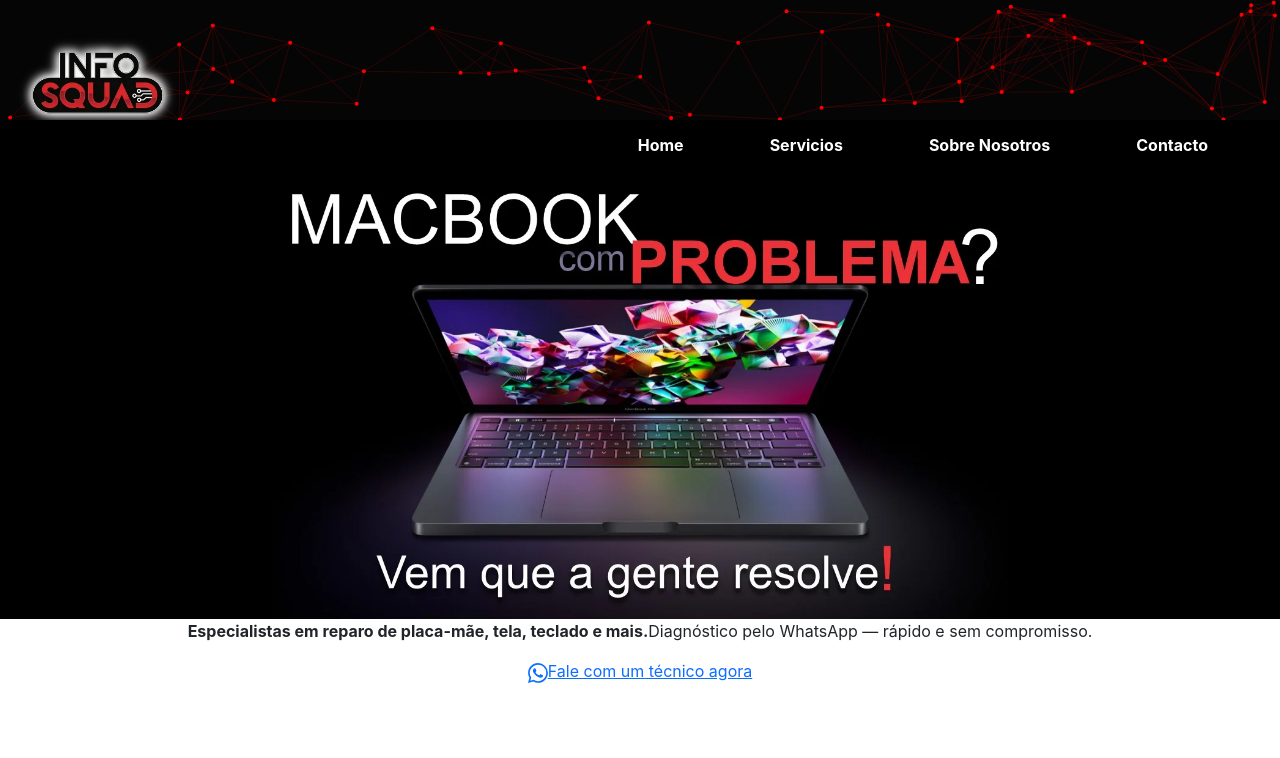
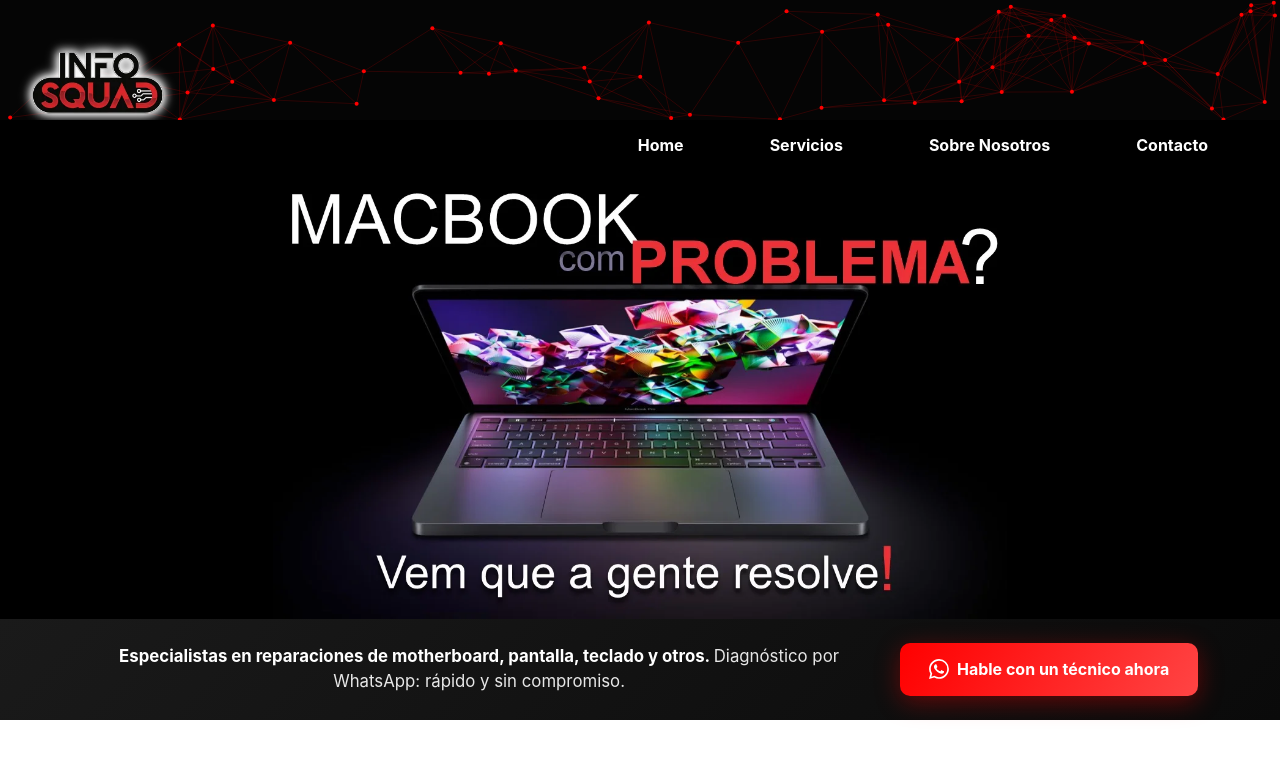
Before and after one commit to FrancoMED/BIOSTEC, a React (Create React App) app in the folder client/: page / in a window 1280 px wide. Shown: the top 758 px of the page. Built offline with nearby package versions, Linux system fonts and the light colour scheme.

Commit message:
add component LandingPage with css modules

```diff
--- a/client/src/components/LandingPage/LandingPage.jsx
+++ b/client/src/components/LandingPage/LandingPage.jsx
@@ -1,4 +1,5 @@
 import React from 'react';
+import { Link } from 'react-router-dom';
 import style from './LandingPage.module.css';
 import home from '../../Images/home.jpg';
 
@@ -6,26 +7,28 @@ const LandingPage = () => {
 	return (
 		<div>
 			<section id={style.home}>
-				<div class={style.hero_banner}>
+				<div class={`${style.hero_banner}`}>
 					<img
 						src={home}
 						alt="MacBook com problema? A gente resolve!"
-						class={style.hero_banner_img}
+						class={`${style.hero_banner_img}`}
 					/>
 				</div>
-				<div class="hero-cta-bar">
+				<div class={`${style.hero_cta_bar}`}>
 					<div class="container">
-						<div class="hero-cta-content">
-							<p class="hero-cta-text">
+						<div class={`${style.hero_cta_content}`}>
+							<p class={`${style.hero_cta_text}`}>
 								<strong>
-									Especialistas em reparo de placa-mãe, tela, teclado e mais.
+									Especialistas en reparaciones de motherboard, pantalla,
+									teclado y otros.{' '}
 								</strong>
-								Diagnóstico pelo WhatsApp — rápido e sem compromisso.
+								Diagnóstico por WhatsApp: rápido y sin compromiso.
 							</p>
-							<a
-								href="https://wa.me/5521976724708?text=Oi!%20Meu%20notebook%20está%20com%20problema.%20Podem%20me%20ajudar?"
-								class="hero-cta-btn"
+							<Link
+								to="https://wa.me/5521976724708?text=Oi!%20Meu%20notebook%20está%20com%20problema.%20Podem%20me%20ajudar?"
+								class={`${style.hero_cta_btn}`}
 								target="_blank"
+								rel="noopener noreferrer"
 							>
 								<svg
 									xmlns="http://www.w3.org/2000/svg"
@@ -36,8 +39,8 @@ const LandingPage = () => {
 								>
 									<path d="M13.601 2.326A7.854 7.854 0 0 0 7.994 0C3.627 0 .068 3.558.064 7.926c0 1.399.366 2.76 1.057 3.965L0 16l4.204-1.102a7.933 7.933 0 0 0 3.79.965h.004c4.368 0 7.926-3.558 7.93-7.93A7.898 7.898 0 0 0 13.6 2.326zM7.994 14.521a6.573 6.573 0 0 1-3.356-.92l-.24-.144-2.494.654.666-2.433-.156-.251a6.56 6.56 0 0 1-1.007-3.505c0-3.626 2.957-6.584 6.591-6.584a6.56 6.56 0 0 1 4.66 1.931 6.557 6.557 0 0 1 1.928 4.66c-.004 3.639-2.961 6.592-6.592 6.592zm3.615-4.934c-.197-.099-1.17-.578-1.353-.646-.182-.065-.315-.099-.445.099-.133.197-.513.646-.627.775-.114.133-.232.148-.43.05-.197-.1-.836-.308-1.592-.985-.59-.525-.985-1.175-1.103-1.372-.114-.198-.011-.304.088-.403.087-.088.197-.232.296-.346.1-.114.133-.198.198-.33.065-.134.034-.248-.015-.347-.05-.099-.445-1.076-.612-1.47-.16-.389-.323-.335-.445-.34-.114-.007-.247-.007-.38-.007a.729.729 0 0 0-.529.247c-.182.198-.691.677-.691 1.654 0 .977.71 1.916.81 2.049.098.133 1.394 2.132 3.383 2.992.47.205.84.326 1.129.418.475.152.904.129 1.246.08.38-.058 1.171-.48 1.338-.943.164-.464.164-.86.114-.943-.049-.084-.182-.133-.38-.232z" />
 								</svg>
-								Fale com um técnico agora
-							</a>
+								Hable con un técnico ahora
+							</Link>
 						</div>
 					</div>
 				</div>
--- a/client/src/components/LandingPage/LandingPage.module.css
+++ b/client/src/components/LandingPage/LandingPage.module.css
@@ -28,3 +28,62 @@
 		/* En mobile sin limites, que se vea completa */
 	}
 }
+
+.hero_cta_bar {
+	background: linear-gradient(135deg, #1a1a1a 0%, #0a0a0a 100%);
+	padding: 1.5rem 0;
+}
+
+.hero_cta_content {
+	display: flex;
+	align-items: center;
+	justify-content: space-between;
+	gap: 1.5rem;
+	flex-wrap: wrap;
+}
+
+.hero_cta_text {
+	color: rgba(255, 255, 255, 0.9);
+	margin: 0;
+	font-size: 1.05rem;
+	flex: 1;
+	min-width: 280px;
+}
+
+.hero_cta_text strong {
+	color: white;
+}
+
+.hero_cta_btn {
+	display: inline-flex;
+	align-items: center;
+	gap: 0.5rem;
+	background: linear-gradient(120deg, #ff0000, #ff4444);
+	color: white;
+	padding: 0.9rem 1.8rem;
+	border-radius: 10px;
+	text-decoration: none;
+	font-weight: 700;
+	font-size: 1rem;
+	box-shadow: 0 6px 25px rgba(255, 0, 0, 0.35);
+	transition: all 0.3s ease;
+	white-space: nowrap;
+}
+
+.hero_cta_btn:hover {
+	transform: translateY(-2px);
+	box-shadow: 0 8px 30px rgba(255, 0, 0, 0.45);
+	color: white;
+}
+
+@media (max-width: 768px) {
+	.hero_cta_content {
+		flex-direction: column;
+		text-align: center;
+	}
+
+	.hero_cta_btn {
+		width: 100%;
+		justify-content: center;
+	}
+}
```
